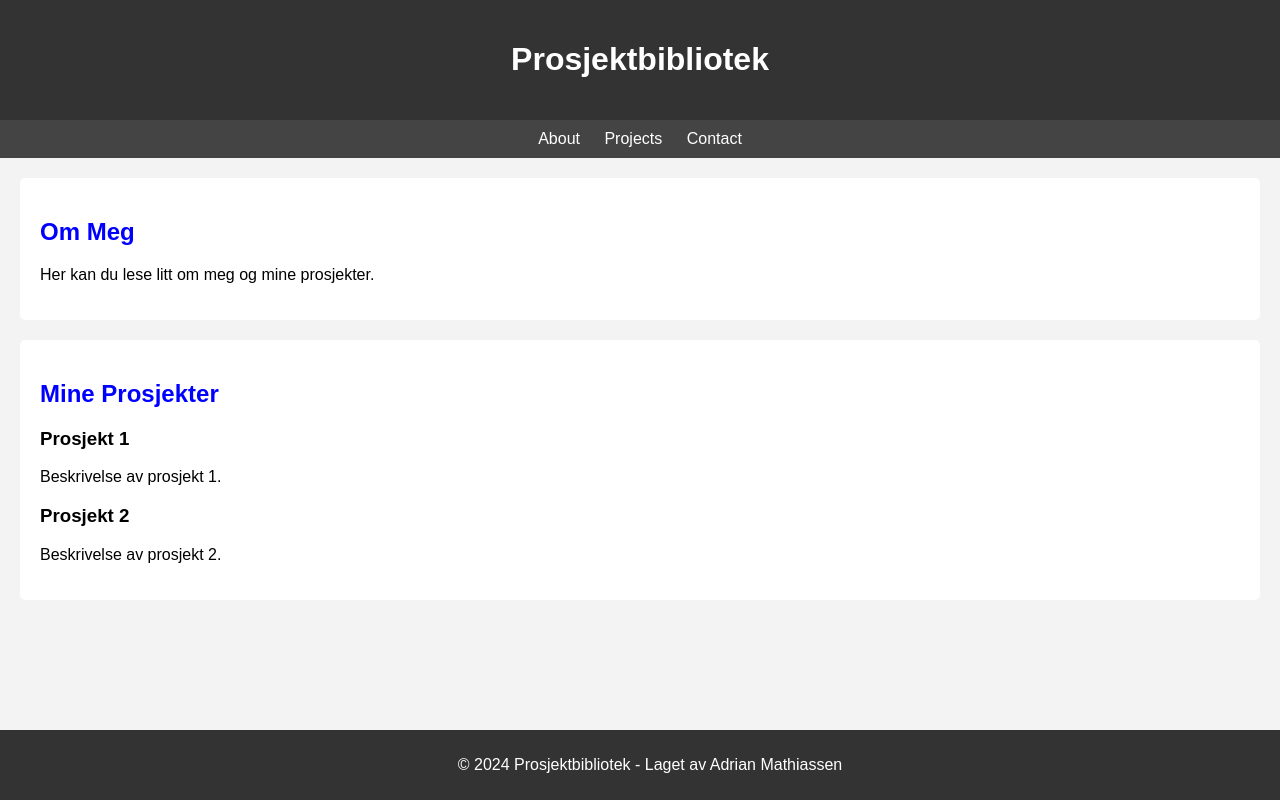
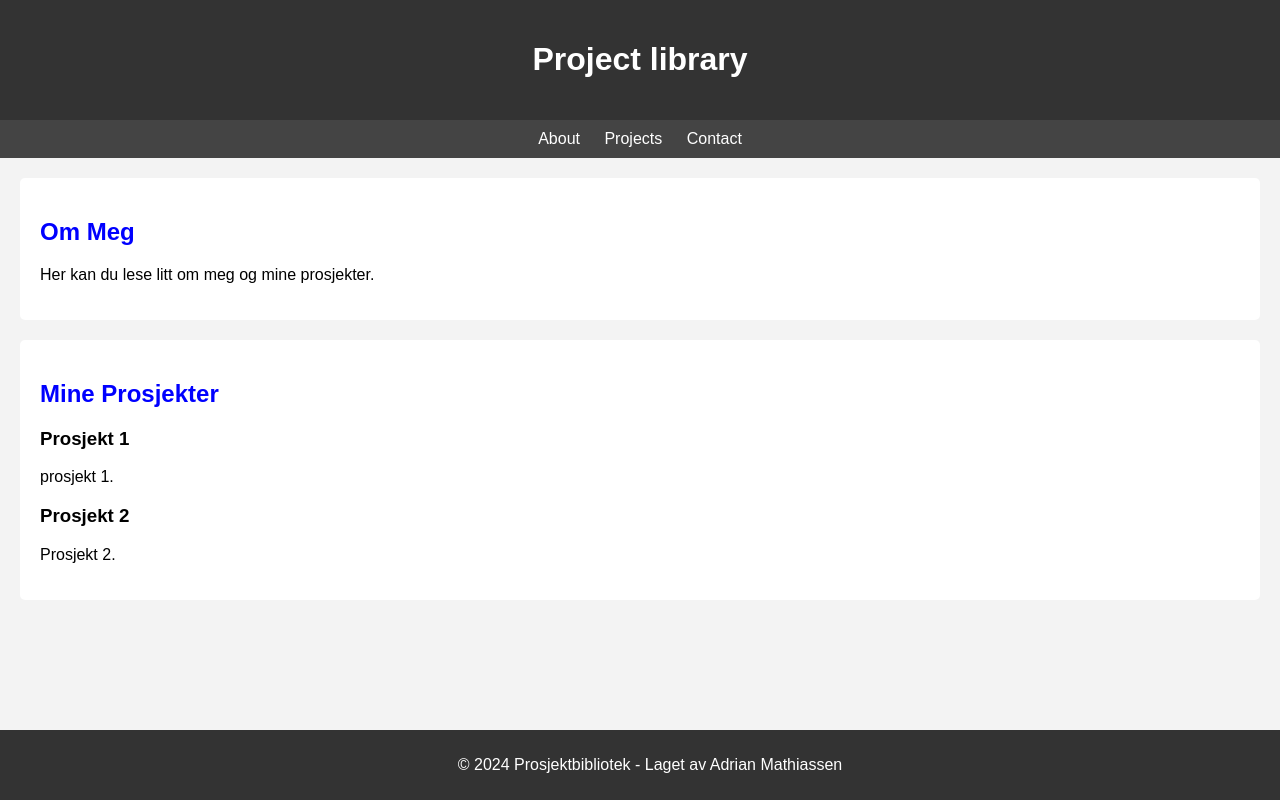
Before and after one commit to adibadi12/Progress-Library, a website: page index.html in a window 1280 px wide. Drawn offline with Linux system fonts and the light colour scheme.

Commit message:
CSS styling

```diff
--- a/index.html
+++ b/index.html
@@ -9,7 +9,7 @@
   </head>
   <body>
     <header>
-      <h1>Prosjektbibliotek</h1>
+      <h1>Project library</h1>
     </header>
     <nav>
       <a href="#about">About</a>
@@ -24,11 +24,11 @@
       <h2>Mine Prosjekter</h2>
       <article>
         <h3>Prosjekt 1</h3>
-        <p>Beskrivelse av prosjekt 1.</p>
+        <p>prosjekt 1.</p>
       </article>
       <article>
         <h3>Prosjekt 2</h3>
-        <p>Beskrivelse av prosjekt 2.</p>
+        <p>Prosjekt 2.</p>
       </article>
       <!-- Legg til flere prosjekter etter behov -->
     </section>
```
Also changed, not shown: 1 other file.
